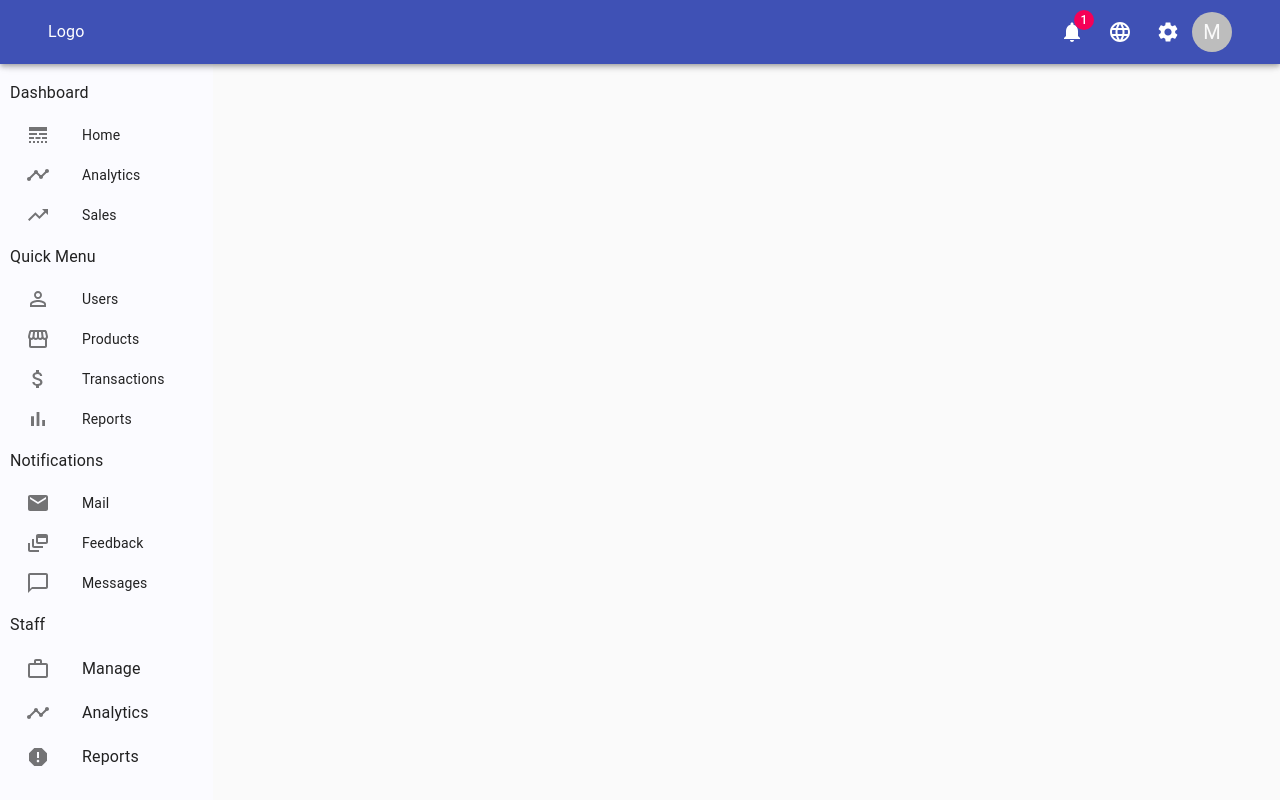
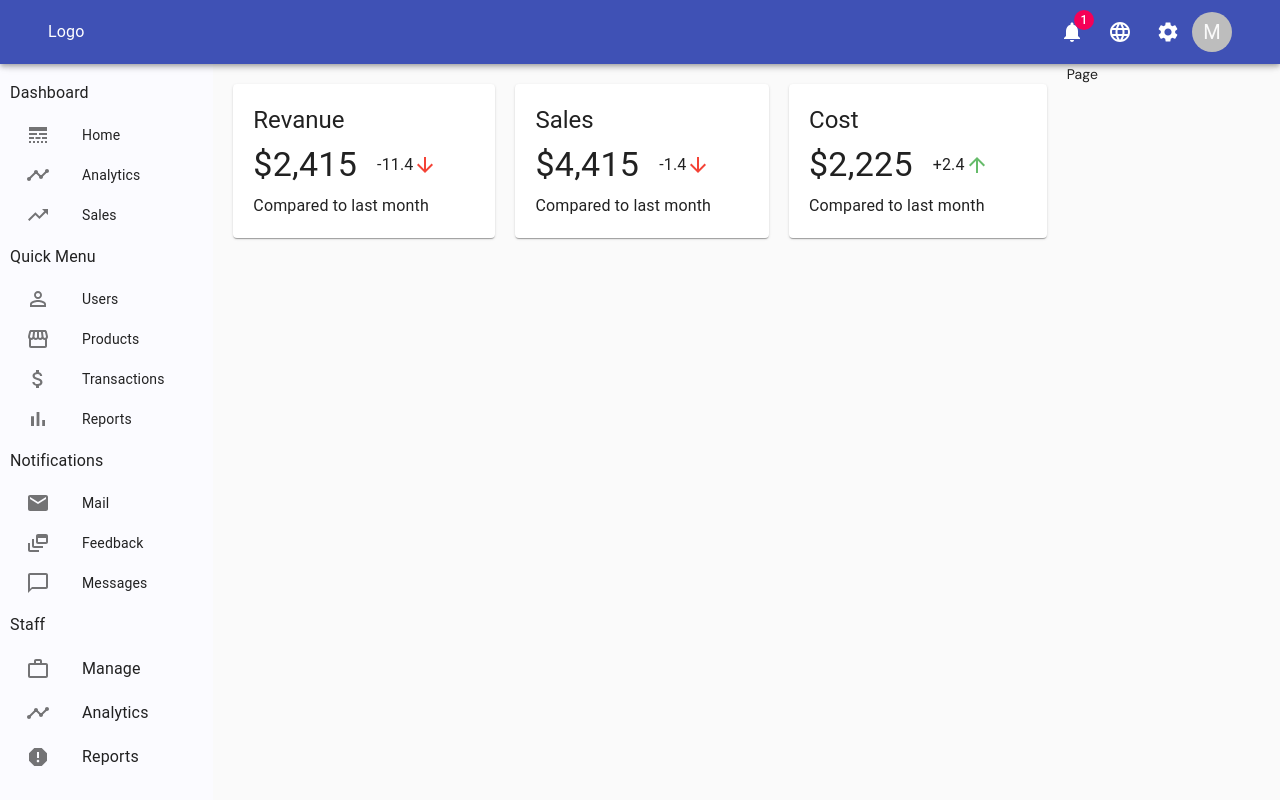
Before and after one commit to Mahmoud2227/ecommerce_admin_panel, a React (Create React App) app: page / in a window 1280 px wide. Built offline with nearby package versions, Linux system fonts and the light colour scheme.

Commit message:
implemented featuresInfo component

```diff
--- a/package.json
+++ b/package.json
@@ -5,6 +5,7 @@
   "dependencies": {
     "@material-ui/core": "^4.12.4",
     "@material-ui/icons": "^4.11.3",
+    "@mui/styles": "^5.6.2",
     "@testing-library/jest-dom": "^5.16.4",
     "@testing-library/react": "^13.1.1",
     "@testing-library/user-event": "^13.5.0",
--- a/src/App.js
+++ b/src/App.js
@@ -1,6 +1,7 @@
 import Topbar from "./components/Topbar/Topbar";
 import {CssBaseline, Grid, Toolbar} from "@material-ui/core";
 import SideBar from "./components/SideBar/SideBar";
+import Home from "./pages/home/Home";
 
 function App() {
 	return (
@@ -8,8 +9,12 @@ function App() {
 			<CssBaseline />
 			<Topbar />
 			<Toolbar />
-			<Grid container style={{height: "Calc(100vh - 64px)"}}>
+			<Grid container justifyContent='space-between' style={{height: "Calc(100vh - 64px)"}}>
 				<SideBar />
+				<Home />
+				<Grid item md={2}>
+					Page
+				</Grid>
 			</Grid>
 		</>
 	);
--- /dev/null
+++ b/src/components/featuredInfo/FeaturedInfo.js
@@ -0,0 +1,50 @@
+import {Box, Grid, Paper, Typography} from "@material-ui/core/";
+import {ArrowDownward, ArrowUpward} from "@material-ui/icons";
+
+const FeaturedInfo = () => {
+	return (
+		<Grid container style={{gap: "20px", padding: "20px"}}>
+			<Grid item style={{flexGrow: 1}}>
+				<Paper style={{padding: "20px"}} elevation={1}>
+					<Typography variant='h5'>Revanue</Typography>
+					<Box display='flex' alignItems='center' marginY={1}>
+						<Typography variant='h4' style={{marginRight: "20px"}}>
+							$2,415
+						</Typography>
+						<Typography>-11.4</Typography>
+						<ArrowDownward color='error' />
+					</Box>
+					<Typography variant='body1'>Compared to last month</Typography>
+				</Paper>
+			</Grid>
+			<Grid item style={{flexGrow: 1}}>
+				<Paper style={{padding: "20px"}} elevation={1}>
+					<Typography variant='h5'>Sales</Typography>
+					<Box display='flex' alignItems='center' marginY={1}>
+						<Typography variant='h4' style={{marginRight: "20px"}}>
+							$4,415
+						</Typography>
+						<Typography>-1.4</Typography>
+						<ArrowDownward color='error' />
+					</Box>
+					<Typography variant='body1'>Compared to last month</Typography>
+				</Paper>
+			</Grid>
+			<Grid item style={{flexGrow: 1}}>
+				<Paper style={{padding: "20px"}} elevation={1}>
+					<Typography variant='h5'>Cost</Typography>
+					<Box display='flex' alignItems='center' marginY={1}>
+						<Typography variant='h4' style={{marginRight: "20px"}}>
+							$2,225
+						</Typography>
+						<Typography>+2.4</Typography>
+						<ArrowUpward htmlColor='#66bb6a' />
+					</Box>
+					<Typography variant='body1'>Compared to last month</Typography>
+				</Paper>
+			</Grid>
+		</Grid>
+	);
+};
+
+export default FeaturedInfo;
--- /dev/null
+++ b/src/pages/home/Home.js
@@ -0,0 +1,13 @@
+import {Grid} from "@material-ui/core";
+import React from "react";
+import FeaturedInfo from "../../components/featuredInfo/FeaturedInfo";
+
+const Home = () => {
+	return (
+		<Grid item md={8}>
+			<FeaturedInfo />
+		</Grid>
+	);
+};
+
+export default Home;
```
Also changed, not shown: src/components/chart/Chart.js (added), 1 other file (tests, documents, lock files or other folders).
